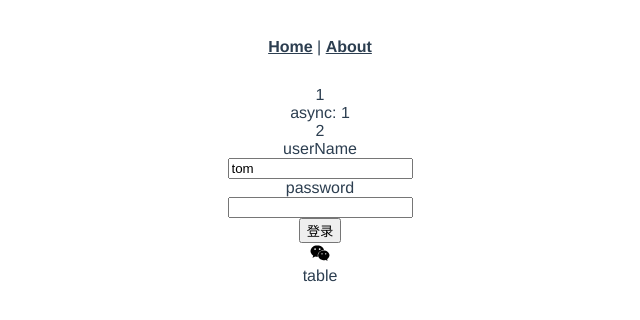
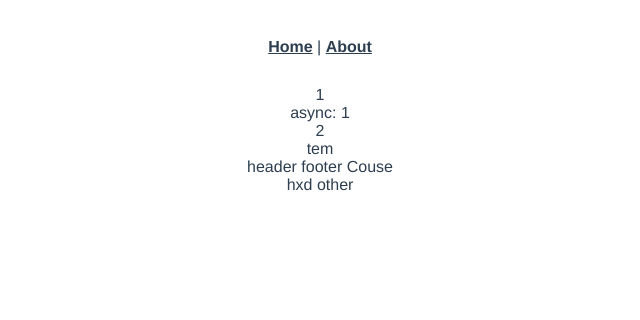
Before and after one commit to lowKeyXiaoDong/my-vue, a Vue app: page /tem in a window 1280 px wide. Shown: the top 320 px of the page, without its empty margins (320-960 px from the left). Built offline with nearby package versions, Linux system fonts and the light colour scheme.

Commit message:
feature 具名插槽，作用域插槽

```diff
--- a/src/main.js
+++ b/src/main.js
@@ -1,6 +1,6 @@
 import Vue from 'vue'
 import App from './App.vue'
-import router from './krouter'
+import router from './router'
 import store from './kstore'
 import '@/icons'
 
--- a/src/router/index.js
+++ b/src/router/index.js
@@ -9,6 +9,11 @@ const routes = [
     path: '/',
     name: 'Home',
     component: Home
+  },
+  {
+    path: '/tem',
+    name: 'Tem',
+    component: () => import(/* webpackChunkName: "about" */ '../views/tem')
   },
   {
     path: '/about',
--- /dev/null
+++ b/src/views/tem/components/couse.vue
@@ -0,0 +1,18 @@
+<template>
+  <div>
+    <slot name="header"></slot>
+    <slot name="footer"></slot>
+
+    <slot name="default"></slot>
+  </div>
+</template>
+
+<script>
+  export default {
+
+  }
+</script>
+
+<style lang="scss" scoped>
+
+</style>
--- /dev/null
+++ b/src/views/tem/components/funCouse.vue
@@ -0,0 +1,22 @@
+<template>
+  <div>
+    <slot :user="user">{{ user.lastName }}</slot>
+    <slot name='other' :user="user">{{ user.lastName }}</slot>
+  </div>
+</template>
+
+<script>
+export default {
+  data() {
+    return {
+      user: {
+        lastName: 'wss',
+        firstName: 'hxd',
+        other: 'other'
+      }
+    }
+  },
+}
+</script>
+
+<style lang="scss" scoped></style>
--- /dev/null
+++ b/src/views/tem/index.vue
@@ -0,0 +1,41 @@
+<template>
+  <div>
+    tem
+
+    <Couse>
+      <!-- 具名插槽 -->
+      <template #header> header </template>
+
+      <template #footer> footer </template>
+
+      Couse
+    </Couse>
+
+    <!-- 作用域插槽 -->
+    <fun-couse>
+      <template v-slot="{ user }">
+        {{ user.firstName }}
+      </template>
+
+      <template v-slot:other="slotProps">
+        {{ slotProps.user.other }}
+      </template>
+    </fun-couse>
+  </div>
+</template>
+
+<script>
+import Couse from './components/couse'
+import funCouse from './components/funCouse'
+export default {
+  data() {
+    return {}
+  },
+  components: {
+    Couse,
+    funCouse,
+  },
+}
+</script>
+
+<style lang="scss" scoped></style>
```
